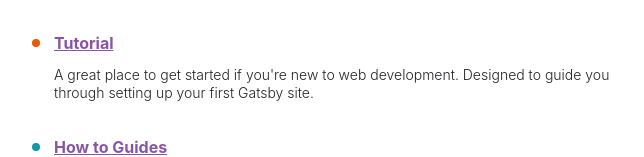
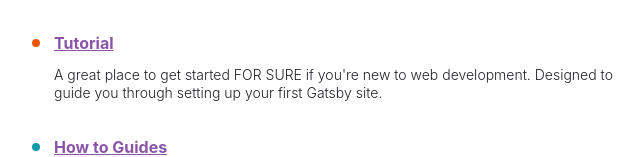
Before and after one commit to Reshmi-Sriram/gatsby-cli-only-project, a Gatsby site: page / in a window 1280 px wide. Shown: the part 374-531 px from the top of the page, without its empty margins (50-694 px from the left). Built offline with nearby package versions, Linux system fonts and the light colour scheme; Gatsby itself is replaced by a stand-in of ours.

Commit message:
first commit

```diff
--- a/src/pages/index.js
+++ b/src/pages/index.js
@@ -84,7 +84,7 @@ const links = [
     text: "Tutorial",
     url: "https://www.gatsbyjs.com/docs/tutorial/",
     description:
-      "A great place to get started if you're new to web development. Designed to guide you through setting up your first Gatsby site.",
+      "A great place to get started FOR SURE if you're new to web development. Designed to guide you through setting up your first Gatsby site.",
     color: "#E95800",
   },
   {
```
